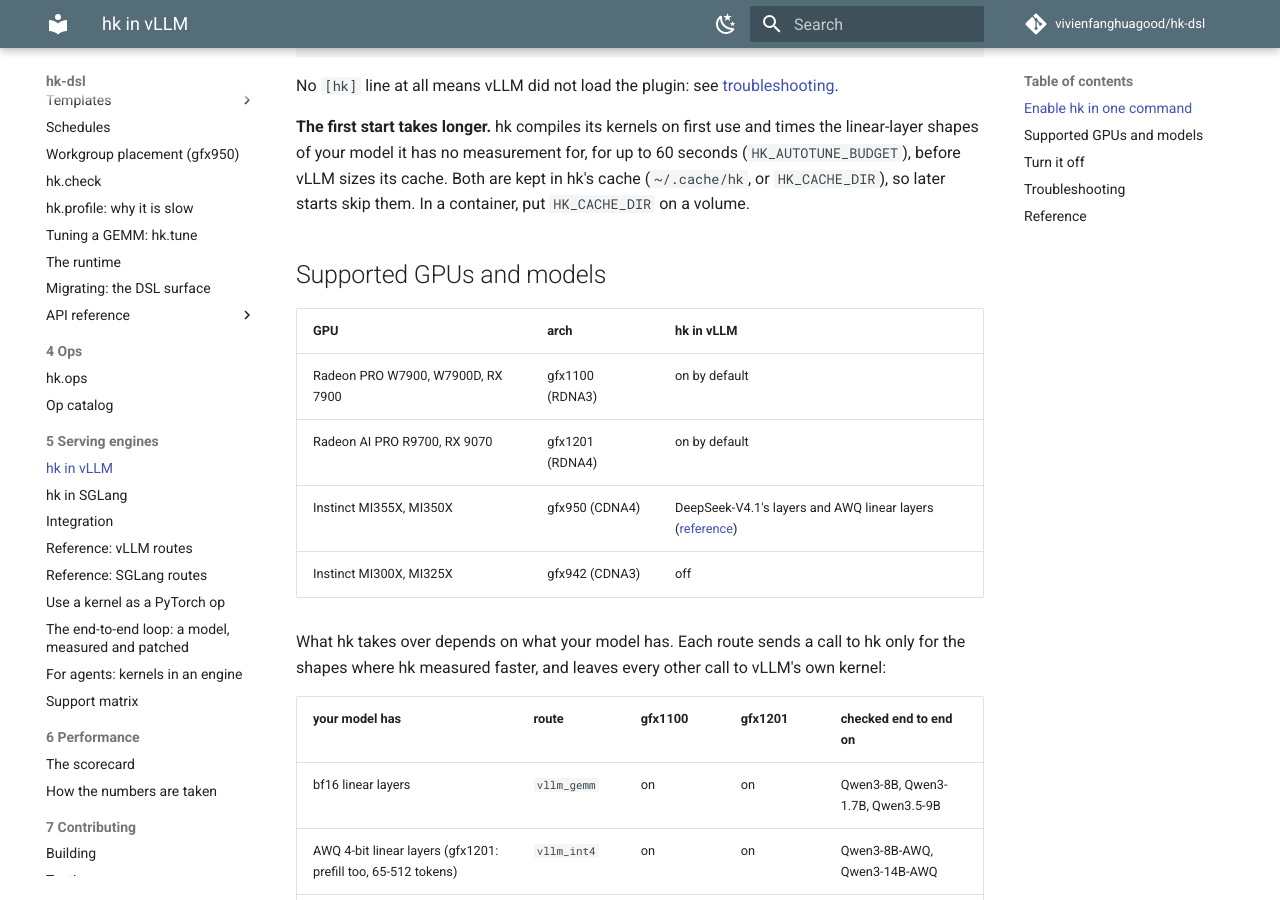
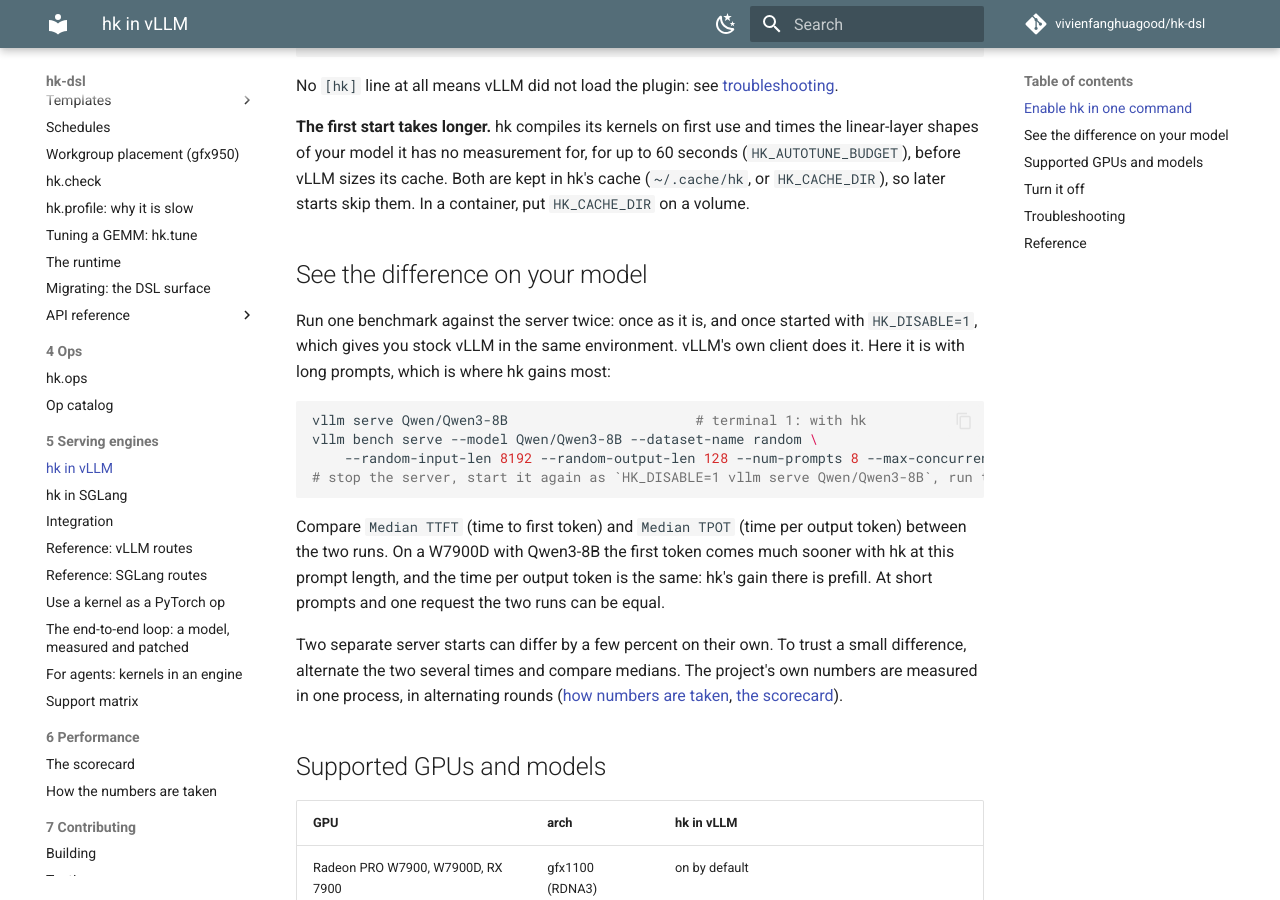
Before and after one commit to vivienfanghuagood/hk-dsl, an MkDocs documentation site: the page built from docs/vllm.md, in a window 1280 px wide and 900 px high, scrolled down 1200 px. Built offline with MkDocs 1.6.1 and Material for MkDocs 9.7.7, drawn with Linux system fonts in a browser that asks for light colours; comment, search, counter and statistics services are not loaded.

Commit message:
docs/vllm: see the difference on your model -- the same bench with and without HK_DISABLE=1 (run on a W7900D) (#383)
Co-authored-by: Claude <noreply@anthropic.com>

````diff
--- a/docs/vllm.md
+++ b/docs/vllm.md
@@ -69,6 +69,27 @@ times the linear-layer shapes of your model it has no measurement for, for up
 to 60 seconds (`HK_AUTOTUNE_BUDGET`), before vLLM sizes its cache. Both are
 kept in hk's cache (`~/.cache/hk`, or `HK_CACHE_DIR`), so later starts skip
 them. In a container, put `HK_CACHE_DIR` on a volume.
+
+## See the difference on your model
+
+Run one benchmark against the server twice: once as it is, and once started with `HK_DISABLE=1`, which gives you
+stock vLLM in the same environment. vLLM's own client does it. Here it is with long prompts, which is where hk
+gains most:
+
+```bash
+vllm serve Qwen/Qwen3-8B                       # terminal 1: with hk
+vllm bench serve --model Qwen/Qwen3-8B --dataset-name random \
+    --random-input-len 8192 --random-output-len 128 --num-prompts 8 --max-concurrency 1
+# stop the server, start it again as `HK_DISABLE=1 vllm serve Qwen/Qwen3-8B`, run the same bench
+```
+
+Compare `Median TTFT` (time to first token) and `Median TPOT` (time per output token) between the two runs. On a
+W7900D with Qwen3-8B the first token comes much sooner with hk at this prompt length, and the time per output token
+is the same: hk's gain there is prefill. At short prompts and one request the two runs can be equal.
+
+Two separate server starts can differ by a few percent on their own. To trust a small difference, alternate the
+two several times and compare medians. The project's own numbers are measured in one process, in alternating
+rounds ([how numbers are taken](performance/method.md), [the scorecard](performance/scorecard.md)).
 
 ## Supported GPUs and models
 
````
Also changed, not shown: README.md (+2 -1 lines).
